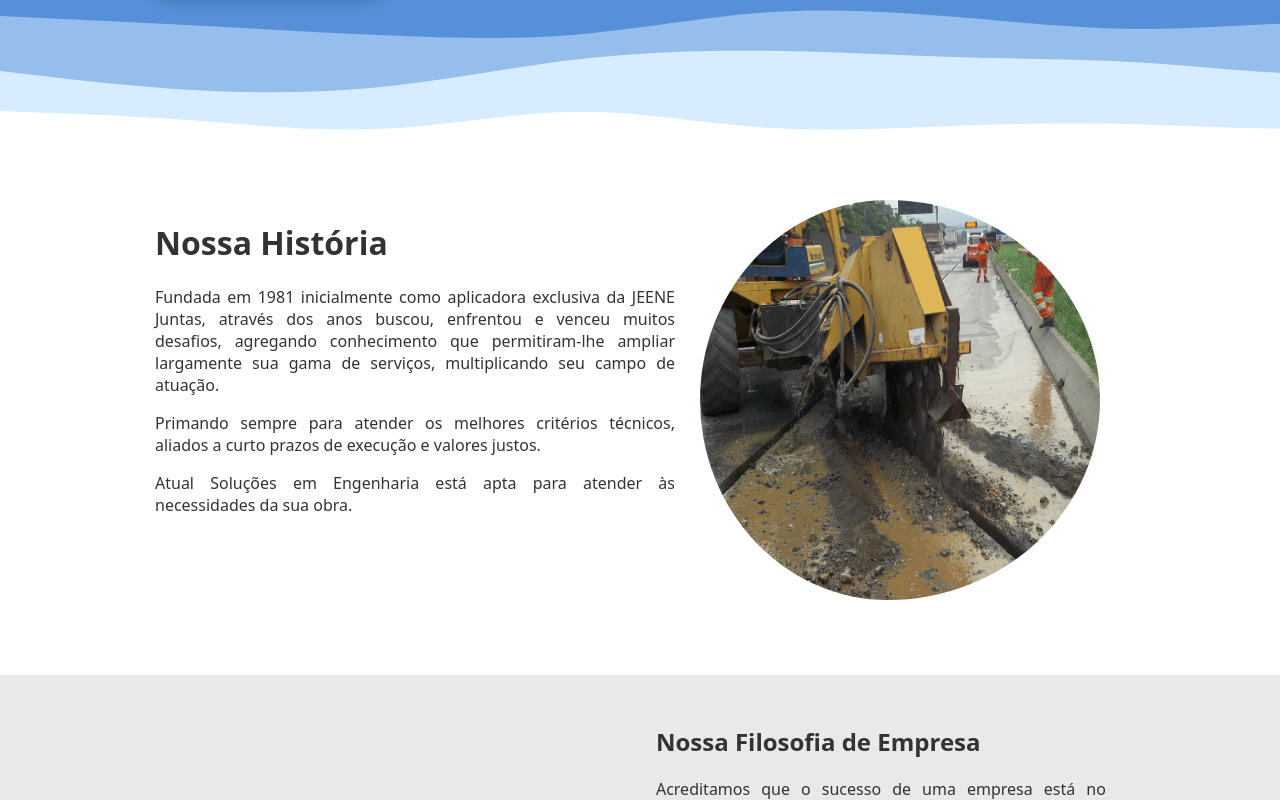
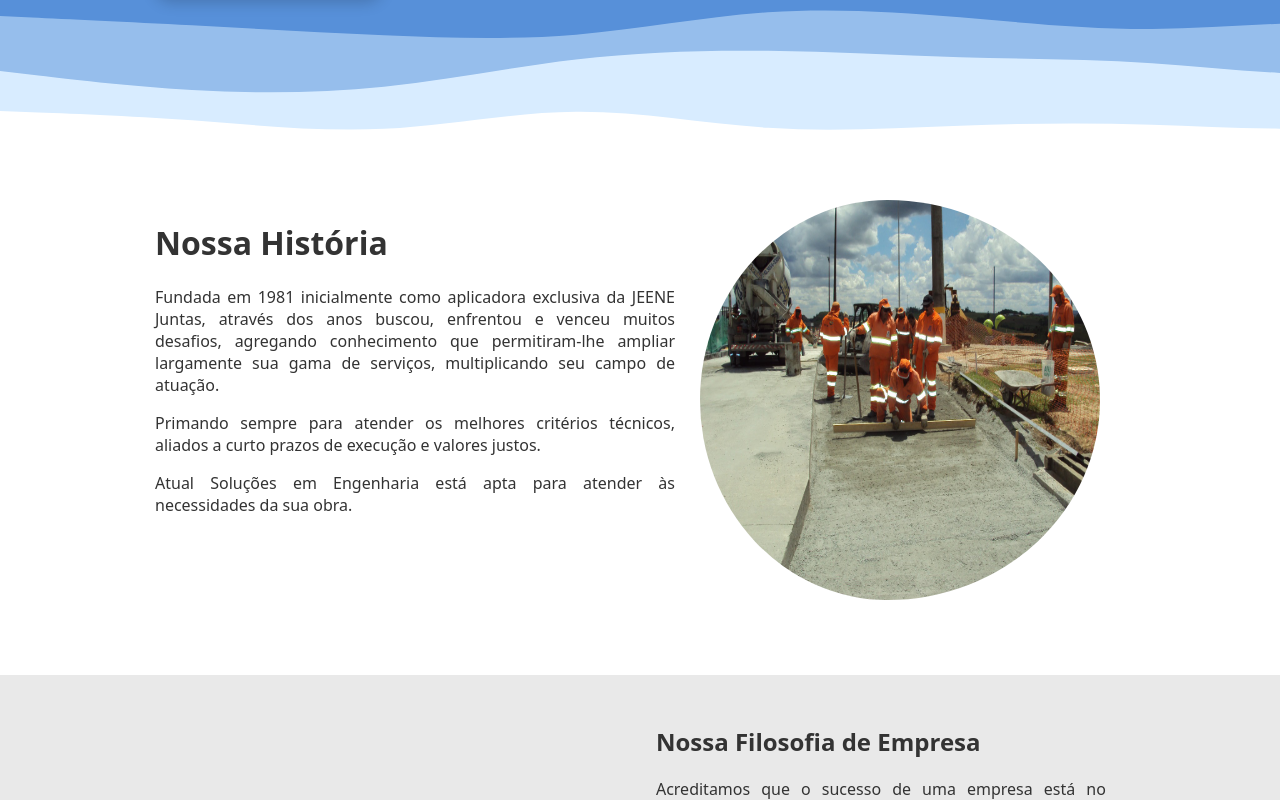
Before and after one commit to DanielRosell06/Site-Atual-Soli-es, a plain HTML site: page sobre.html in a window 1280 px wide. Shown: the part 580-1380 px from the top of the page. Drawn offline with Linux system fonts and the light colour scheme; files whose address does not match are found by name.

Commit message:
Mudando imagem sobre

```diff
--- a/sobre.html
+++ b/sobre.html
@@ -78,7 +78,7 @@
                 <p>Atual Soluções em Engenharia está apta para atender às necessidades da sua obra.</p>
             </div>
             <div class="historia-image">
-                <img src="imagens/imagem-07.jpg">
+                <img src="imagens/imagem-08.jpg">
             </div>
         </div>
     </div>
```
